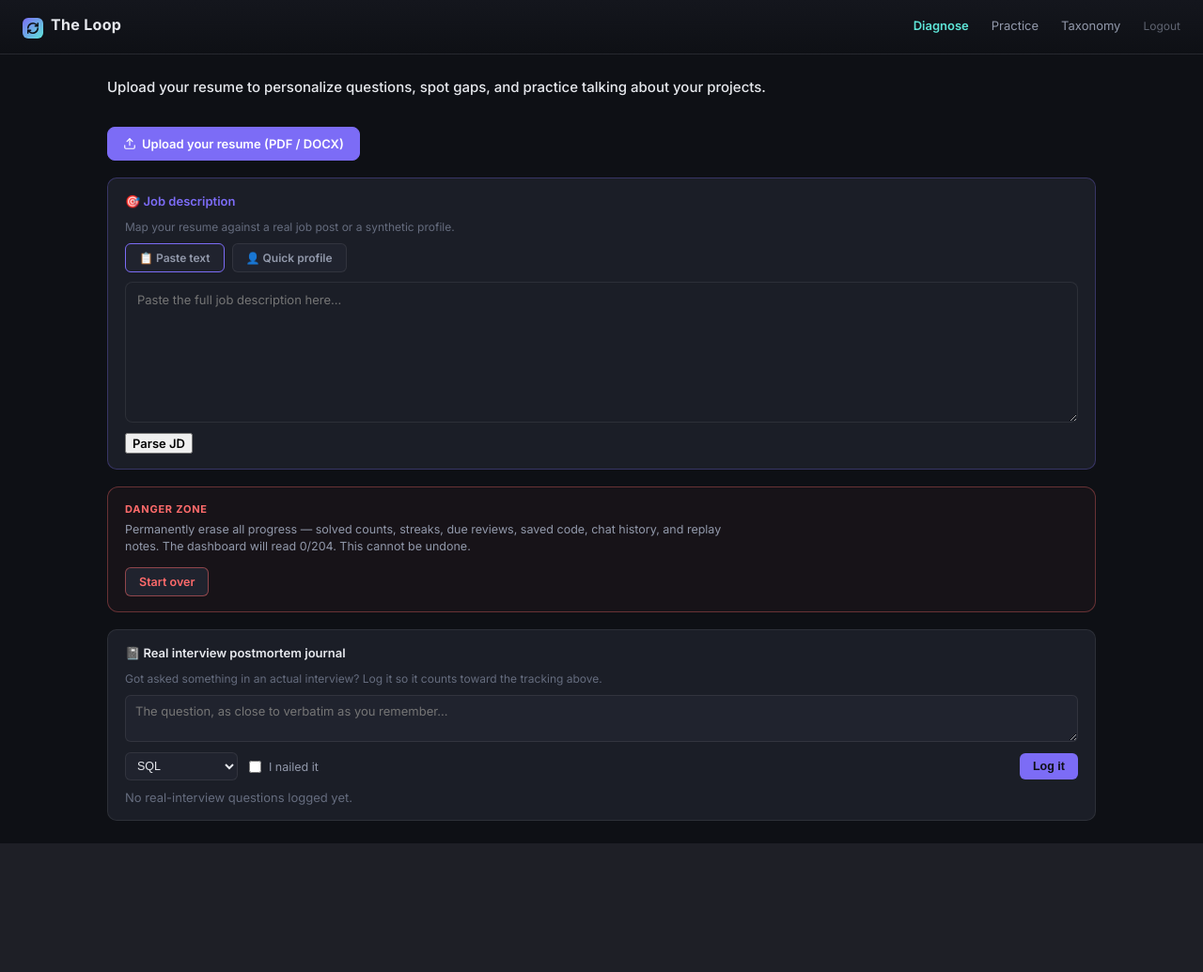
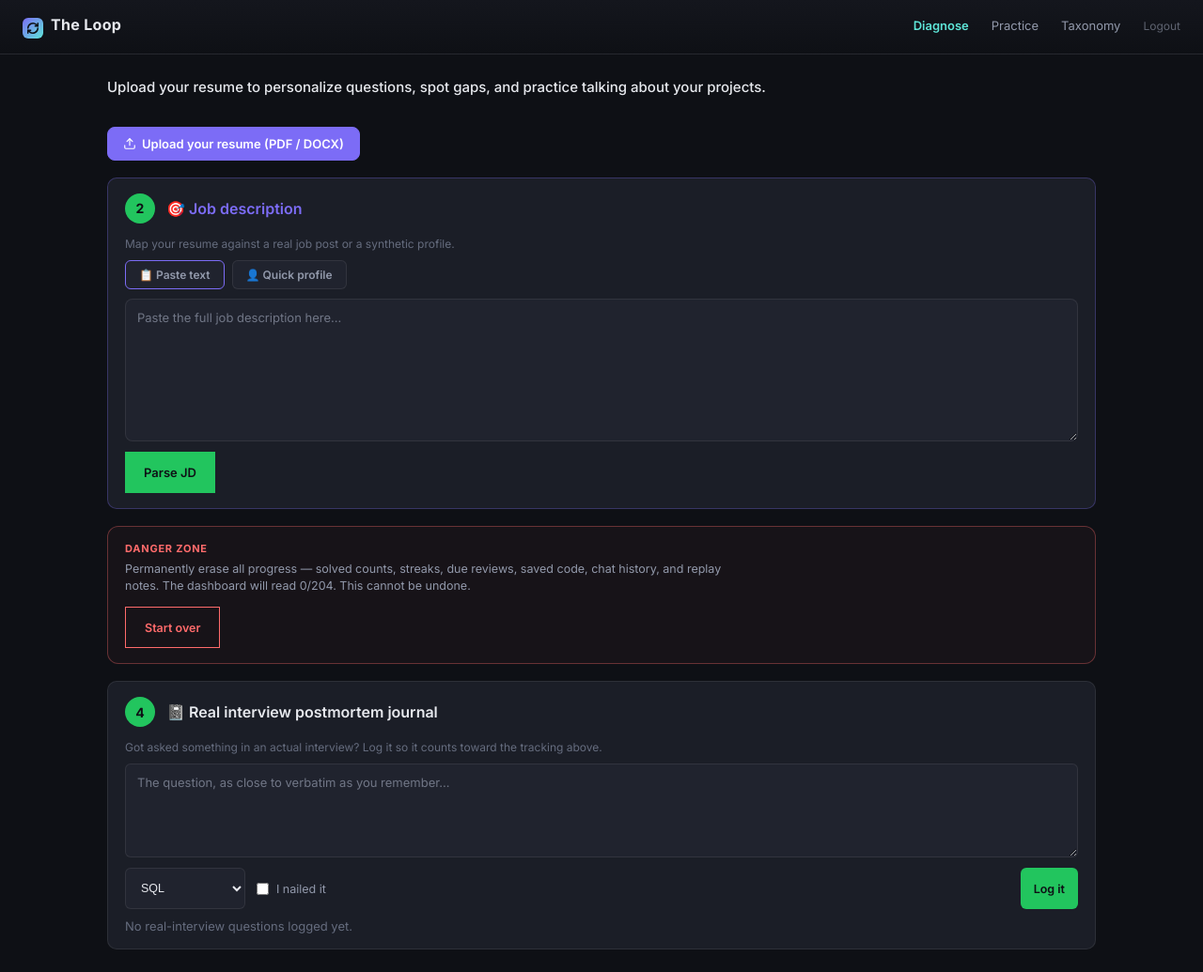
Before and after one commit to prithvi020397/PrepSage, a Flask app: page /dashboard in a window 1280 px wide. Shown: the whole page at 94% size. Before the commit the page ends 898 px from the top, so only its background shows below. Run offline with Flask 3, Linux system fonts and the light colour scheme; some libraries are stand-ins or nearby versions.

Commit message:
Add Phase 1 UI improvements: input affordance, section badges, button hierarchy
- Add visible borders and padding to all form inputs (44px min-height for touch)
- Improve placeholder opacity (0.7) for better readability
- Add numbered section badges (1-4) for visual flow on major sections
- Implement button hierarchy: primary (green #22c55e), secondary (outline), danger (red)
- All interactive elements now meet 44×44px touch target minimum
- Update section headers with flexbox layout for badge + title alignment

```diff
--- a/templates/dashboard.html
+++ b/templates/dashboard.html
@@ -408,6 +408,66 @@
   font-weight: 500; transition: color 0.15s ease;
 }
 #auth-form .auth-toggle a:hover { color: var(--accent-2); }
+/* ── improved form inputs: visibility + touch targets (Phase 1) ── */
+input[type="text"], input[type="email"], input[type="password"], textarea, select {
+  border: 1px solid var(--border) !important;
+  padding: 11px 12px !important;
+  background-color: var(--card-2) !important;
+  min-height: 44px !important;
+}
+textarea { min-height: 100px !important; resize: vertical; }
+input::placeholder, textarea::placeholder { opacity: 0.7; color: var(--text-dim); }
+/* ── section header with numbered badge ── */
+.section-header {
+  display: flex;
+  align-items: center;
+  gap: 12px;
+  margin-bottom: 14px;
+}
+.section-number {
+  display: flex;
+  align-items: center;
+  justify-content: center;
+  width: 32px;
+  height: 32px;
+  background-color: #22c55e;
+  color: #0e1015;
+  border-radius: 50%;
+  font-weight: 700;
+  font-size: 14px;
+  flex-shrink: 0;
+}
+.section-header .section-title {
+  margin-bottom: 0;
+  font-size: 16px;
+  font-weight: 600;
+}
+/* ── button hierarchy: primary (green), secondary (outline), danger (red) ── */
+.btn-primary {
+  background: #22c55e;
+  color: #0e1015;
+  border: none;
+  padding: 11px 20px;
+  min-height: 44px;
+  font-weight: 600;
+}
+.btn-primary:hover { background: #16a34a; }
+.btn-secondary {
+  background: transparent;
+  border: 1px solid var(--border);
+  color: var(--text);
+  padding: 11px 20px;
+  min-height: 44px;
+}
+.btn-secondary:hover { border-color: #22c55e; color: #22c55e; }
+.btn-danger {
+  background: transparent;
+  border: 1px solid var(--error);
+  color: var(--error);
+  padding: 11px 20px;
+  min-height: 44px;
+}
+.btn-danger:hover { background: rgba(255, 107, 107, 0.1); }
 @media (max-width: 720px) {
   #auth-shell { flex-direction: column; max-width: 420px; min-height: 0; }
   #auth-brand { border-right: none; border-bottom: 1px solid var(--border); padding: 36px 32px; }
@@ -544,7 +604,10 @@
     </div>
 
     <div class="card" style="border-color: rgba(124,108,246,0.3);">
-      <div class="section-title" style="color:var(--accent);">🎯 Job description</div>
+      <div class="section-header">
+        <div class="section-number">2</div>
+        <div class="section-title" style="color:var(--accent);">🎯 Job description</div>
+      </div>
       {% if jd_loaded %}
         <div class="sub" style="margin-bottom:8px;">{% if jd_synthetic %}Synthetic profile{% else %}Uploaded {{ jd.uploaded_at[:10] }}{% endif %} — <strong style="color:var(--text);">{{ jd.role_title }}</strong>{% if jd.seniority %} ({{ jd.seniority }}){% endif %}{% if jd.domain %} · {{ jd.domain }}{% endif %}</div>
         {% if not jd_synthetic %}
@@ -562,7 +625,7 @@
         </div>
         <div id="jd-repaste-section" style="display:none; margin-top:8px;">
           <textarea id="jd-repaste-input" rows="6" placeholder="Paste the full job description here..." style="width:100%; padding:10px 12px; background:var(--card); border:1px solid var(--border); border-radius:8px; color:var(--text); font-size:13px; font-family:'Inter',sans-serif; resize:vertical; outline:none;"></textarea>
-          <button class="btn" onclick="uploadJDText('jd-repaste-input')" style="margin-top:8px; font-size:13px;">Parse JD</button>
+          <button class="btn btn-primary" onclick="uploadJDText('jd-repaste-input')" style="margin-top:8px; font-size:13px;">Parse JD</button>
           <span id="jd-text-status" class="sub" style="margin-left:8px;"></span>
         </div>
         {% endif %}
@@ -574,7 +637,7 @@
         </div>
         <div id="jd-text-section">
           <textarea id="jd-text-input" rows="8" placeholder="Paste the full job description here..." style="width:100%; padding:10px 12px; background:var(--card); border:1px solid var(--border); border-radius:8px; color:var(--text); font-size:13px; font-family:'Inter',sans-serif; resize:vertical; outline:none;"></textarea>
-          <button class="btn" onclick="uploadJDText()" style="margin-top:8px; font-size:13px;">Parse JD</button>
+          <button class="btn btn-primary" onclick="uploadJDText()" style="margin-top:8px; font-size:13px;">Parse JD</button>
           <span id="jd-text-status" class="sub" style="margin-left:8px;"></span>
         </div>
         <div id="jd-profile-section" style="display:none;">
@@ -622,7 +685,10 @@
 
     {% if jd_loaded %}
     <div class="card" style="border-color: rgba(94,230,216,0.3);">
-      <div class="section-title" style="color:var(--accent-2);">🧭 Role readiness — your path to {{ jd.role_title }}</div>
+      <div class="section-header">
+        <div class="section-number">3</div>
+        <div class="section-title" style="color:var(--accent-2);">🧭 Role readiness — your path to {{ jd.role_title }}</div>
+      </div>
       <div class="sub" style="margin-bottom:12px;">{{ role_readiness.framing_note }}</div>
       <div class="grid" style="grid-template-columns: repeat(auto-fit, minmax(150px,1fr)); gap:12px; margin-bottom:12px;">
         <div>
@@ -739,7 +805,7 @@
     <div class="danger-zone">
       <div class="dz-title">Danger zone</div>
       <div class="dz-desc">Permanently erase all progress — solved counts, streaks, due reviews, saved code, chat history, and replay notes. The dashboard will read 0/{{ total_questions }}. This cannot be undone.</div>
-      <button class="btn btn-ghost danger-btn" id="startover-btn" onclick="openStartOver()">Start over</button>
+      <button class="btn btn-danger" id="startover-btn" onclick="openStartOver()">Start over</button>
     </div>
 
     {% if study_plan %}
@@ -795,7 +861,10 @@
 
 
     <div class="card">
-      <div class="section-title">📓 Real interview postmortem journal</div>
+      <div class="section-header">
+        <div class="section-number">4</div>
+        <div class="section-title">📓 Real interview postmortem journal</div>
+      </div>
       <div class="sub" style="margin-bottom:10px;">Got asked something in an actual interview? Log it so it counts toward the tracking above.</div>
       <textarea id="pm-question" placeholder="The question, as close to verbatim as you remember…" style="width:100%; min-height:50px; margin-bottom:8px; padding:8px 10px; background:var(--card-2); border:1px solid var(--border); border-radius:6px; color:var(--text); font-family:inherit; font-size:13px; resize:vertical; box-sizing:border-box;"></textarea>
       <div style="display:flex; gap:8px; align-items:center; flex-wrap:wrap; margin-bottom:10px;">
@@ -807,7 +876,7 @@
         <label style="font-size:12.5px; color:var(--text-dim); display:flex; align-items:center; gap:5px;">
           <input type="checkbox" id="pm-ok"> I nailed it
         </label>
-        <button id="pm-submit" onclick="submitPostmortem()" style="margin-left:auto; cursor:pointer; background:var(--accent); color:#0e1015; border:none; border-radius:6px; padding:7px 14px; font-size:12.5px; font-weight:600;">Log it</button>
+        <button class="btn btn-primary" id="pm-submit" onclick="submitPostmortem()" style="margin-left:auto; cursor:pointer; background:#22c55e; color:#0e1015; border:none; border-radius:6px; padding:7px 14px; font-size:12.5px; font-weight:600;">Log it</button>
       </div>
       <div id="pm-status" class="sub"></div>
       {% if postmortems %}
```
